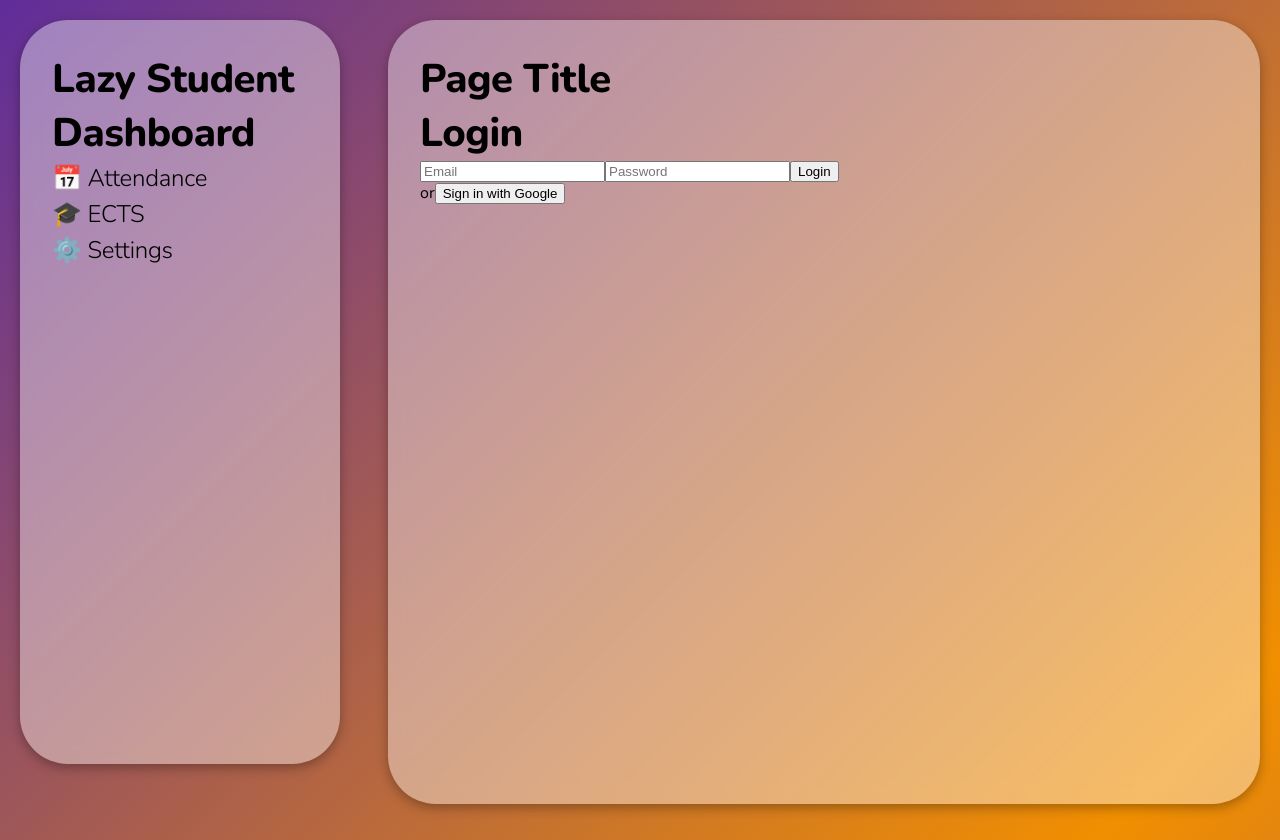
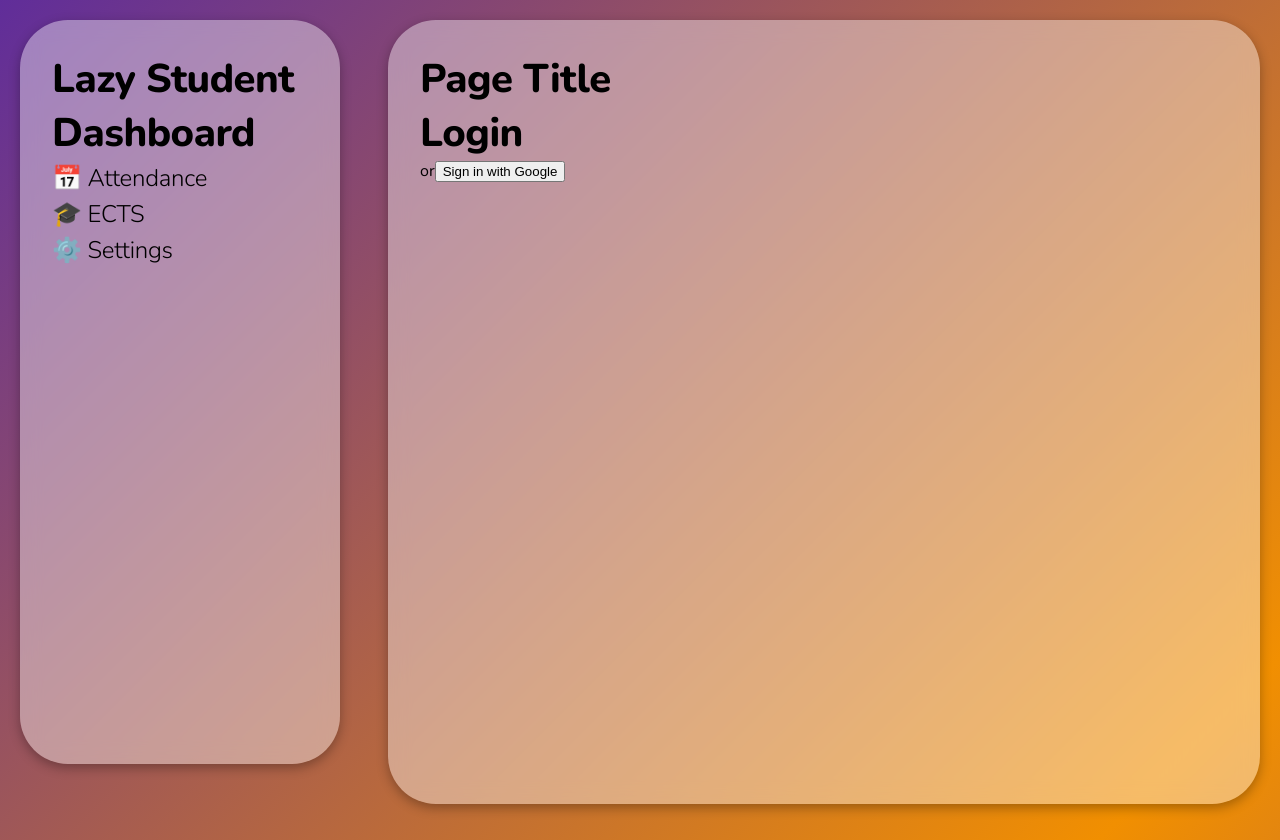
Before and after one commit to SimonSchneZzer/lsd, a Next.js app: page /auth/login in a window 1280 px wide. Built offline with nearby package versions, Linux system fonts and the light colour scheme.

Commit message:
add Profile

```diff
--- a/src/app/auth/login/page.tsx
+++ b/src/app/auth/login/page.tsx
@@ -21,43 +21,23 @@ export default function LoginPage() {
     if (result?.error) {
       setError('Invalid email or password');
     } else {
-      window.location.href = '/dashboard';
+      window.location.href = '/';
     }
   };
 
   const handleGoogleSignIn = async () => {
-    await signIn('google', { redirect: true, callbackUrl: '/dashboard' });
+    await signIn('google', { redirect: true, callbackUrl: '/' });
   };
 
   return (
-    <div className="flex flex-col items-center justify-center min-h-screen">
-      <h1 className="text-3xl font-bold mb-4">Login</h1>
-      <form onSubmit={handleSubmit} className="w-full max-w-sm mb-4">
-        <input
-          type="email"
-          placeholder="Email"
-          value={email}
-          onChange={(e) => setEmail(e.target.value)}
-          required
-          className="input"
-        />
-        <input
-          type="password"
-          placeholder="Password"
-          value={password}
-          onChange={(e) => setPassword(e.target.value)}
-          required
-          className="input"
-        />
-        {error && <p className="text-red-500">{error}</p>}
-        <button type="submit" className="btn">Login</button>
-      </form>
+    <div className="">
+      <h1 className="">Login</h1>
 
-      <div className="flex items-center space-x-2">
+      <div className="">
         <span>or</span>
         <button
           onClick={handleGoogleSignIn}
-          className="btn bg-blue-500 hover:bg-blue-700"
+          className=""
         >
           Sign in with Google
         </button>
```
Also changed, not shown: src/app/profile/page.tsx (added, +25 -0 lines).
